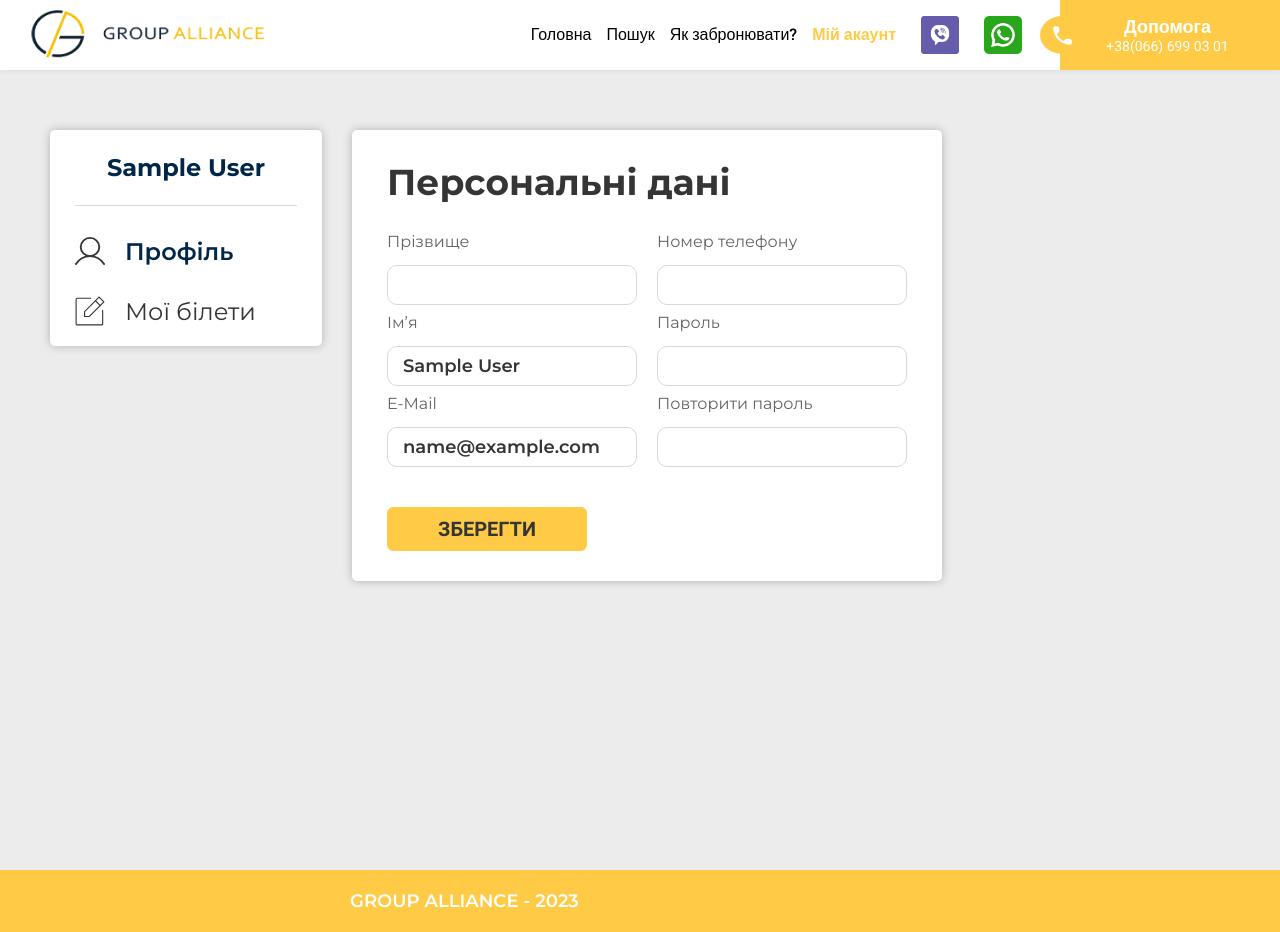
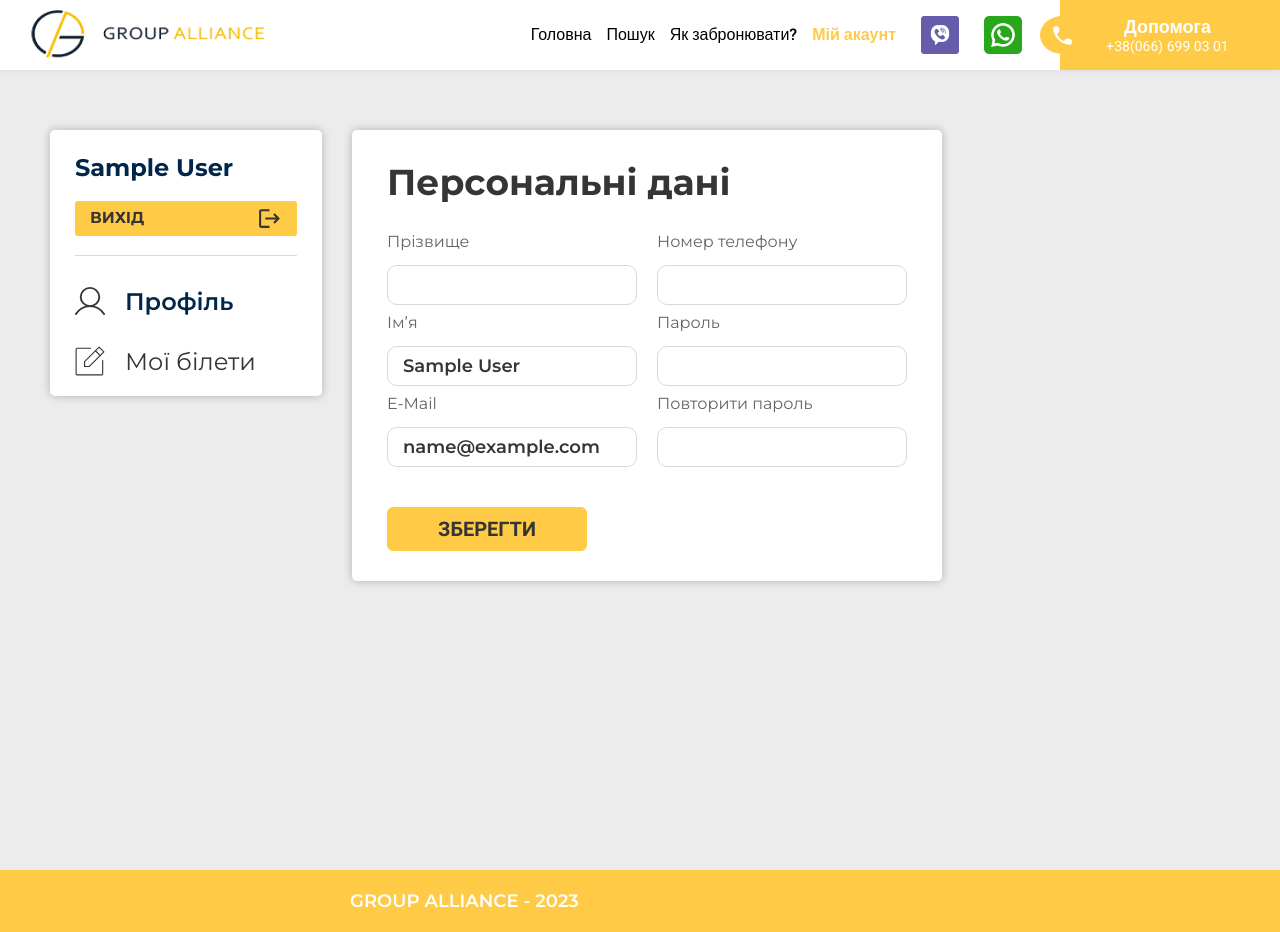
Before and after one commit to viktor-kindrat/finish, a React (Create React App) app: page /account in a window 1280 px wide. Built offline with nearby package versions, Linux system fonts and the light colour scheme; sample sign-in values are in the browser's storage.

Commit message:
authorization setup and account changes

```diff
--- a/src/Components/Account/Account.jsx
+++ b/src/Components/Account/Account.jsx
@@ -7,6 +7,7 @@ import profileIcon from "./SVG/profile.svg"
 import ticketIcon from "./SVG/tickets.svg"
 import profileActiveIcon from "./SVG/profile-active.svg"
 import ticketActiveIcon from "./SVG/tickets-active.svg"
+import logoutIcon from "./SVG/logout.svg"
 
 import PersonalInfo from "../PersonalInfo/PersonalInfo"
 import Tickets from "../Tickets/Tickets"
@@ -14,15 +15,21 @@ import TripsControll from "../TripsControll/TripsControll"
 import UsersControll from "../UsersControll/UsersControll"
 import BackControll from "../BackControll/BackControll"
 
-function Account({ userData, setUserData, alertData, setAlertData, SERVER }) {
+function Account({ getCookie, setCookie, userData, setUserData, alertData, setAlertData, SERVER }) {
     let location = useLocation();
     let go = useNavigate();
+
+    let logoutHandler = ()=>{
+        setUserData(undefined);
+        setCookie("userToken", "", 0)
+        go("/authorization")
+    }
 
     useEffect(() => {
         if (!userData) {
             go("/authorization")
         }
-    }, [])
+    }, [go, userData])
 
     return (
         <>
@@ -31,7 +38,8 @@ function Account({ userData, setUserData, alertData, setAlertData, SERVER }) {
                     <section className="Account">
                         <div className="Account__menu">
                             <div className="Account__menu-head">
-                                <h2 className="Account__menu-headline">{userData.name} <br /> {userData.surname}</h2>
+                                <h2 className="Account__menu-headline">{userData.name} {userData.surname}</h2>
+                                <button className="Account__logout-btn">Вихід <img src={logoutIcon} alt="log out" /></button>
                             </div>
                             <nav className="Account__menu-nav">
                                 <Link to="/account">
@@ -47,8 +55,8 @@ function Account({ userData, setUserData, alertData, setAlertData, SERVER }) {
                             </nav>
                         </div>
                         <Routes>
-                            <Route path="/" element={<PersonalInfo {...{ userData, setUserData, alertData, setAlertData, SERVER }} />} />
-                            <Route path="/tickets" element={<Tickets {...{ userData, setUserData, alertData, setAlertData, SERVER }} />} />
+                            <Route path="/" element={<PersonalInfo {...{ getCookie, setCookie, userData, setUserData, alertData, setAlertData, SERVER }} />} />
+                            <Route path="/tickets" element={<Tickets {...{ getCookie, setCookie, userData, setUserData, alertData, setAlertData, SERVER }} />} />
                         </Routes>
                     </section>
                     :
@@ -56,6 +64,7 @@ function Account({ userData, setUserData, alertData, setAlertData, SERVER }) {
                         <div className="Account__menu">
                             <div className="Account__menu-head">
                                 <h2 className="Account__menu-headline">Admin</h2>
+                                <button className="Account__logout-btn" onClick={logoutHandler}>Вихід <img src={logoutIcon} alt="log out" /></button>
                             </div>
                             <nav className="Account__menu-nav">
                                 <Link to="/account">
--- a/src/Components/Account/Styles/Account.css
+++ b/src/Components/Account/Styles/Account.css
@@ -30,18 +30,48 @@
 .Account .Account__menu .Account__menu-head {
   width: 100%;
   display: flex;
-  align-items: center;
+  flex-direction: column;
+  gap: 15px;
+  align-items: flex-start;
   justify-content: center;
   position: relative;
 }
 .Account .Account__menu .Account__menu-head .Account__menu-headline {
-  text-align: center;
+  text-align: left;
   color: #00274A;
   text-align: center;
   font-size: 24px;
   font-style: normal;
   font-weight: 700;
   line-height: 150%;
+}
+.Account .Account__menu .Account__menu-head .Account__logout-btn {
+  width: 100%;
+  height: auto;
+  display: flex;
+  gap: 10px;
+  align-items: center;
+  justify-content: space-between;
+  background: #FFCB46;
+  border: none;
+  outline: none;
+  cursor: pointer;
+  padding: 5px 15px;
+  text-transform: uppercase;
+  font-weight: 700;
+  color: #353535;
+  font-size: calc(12px + 0.3vw);
+  border-radius: 3px;
+  -webkit-border-radius: 3px;
+  -moz-border-radius: 3px;
+  -ms-border-radius: 3px;
+  -o-border-radius: 3px;
+}
+.Account .Account__menu .Account__menu-head .Account__logout-btn img {
+  height: 25px;
+  aspect-ratio: 1/1;
+  object-fit: contain;
+  pointer-events: none;
 }
 .Account .Account__menu .Account__menu-head::after {
   content: "";
--- a/src/Components/Account/Styles/Account.scss
+++ b/src/Components/Account/Styles/Account.scss
@@ -32,18 +32,50 @@
         .Account__menu-head {
             width: 100%;
             display: flex;
-            align-items: center;
+            flex-direction: column;
+            gap: 15px;
+            align-items: flex-start;
             justify-content: center;
             position: relative;
 
             .Account__menu-headline {
-                text-align: center;
+                text-align: left;
                 color: #00274A;
                 text-align: center;
                 font-size: 24px;
                 font-style: normal;
                 font-weight: 700;
                 line-height: 150%;
+            }
+
+            .Account__logout-btn {
+                width: 100%;
+                height: auto;
+                display: flex;
+                gap: 10px;
+                align-items: center;
+                justify-content: space-between;
+                background: #FFCB46;
+                border: none;
+                outline: none;
+                cursor: pointer;
+                padding: 5px 15px;
+                text-transform: uppercase;
+                font-weight: 700;
+                color: #353535;
+                font-size: calc(12px + .3vw);
+                border-radius: 3px;
+                -webkit-border-radius: 3px;
+                -moz-border-radius: 3px;
+                -ms-border-radius: 3px;
+                -o-border-radius: 3px;
+
+                img {
+                    height: 25px;
+                    aspect-ratio: 1/1;
+                    object-fit: contain;
+                    pointer-events: none;
+                }
             }
 
             &::after {
@@ -127,6 +159,7 @@
         &_admin {
             width: 100%;
             background: transparent;
+
             .Account__menu {
                 display: none;
             }
--- a/src/Components/App/App.jsx
+++ b/src/Components/App/App.jsx
@@ -43,7 +43,7 @@ function App() {
 	let [userData, setUserData] = useState(JSON.parse(sessionStorage.getItem("userData")) || undefined)
 	let [authUserData, setAuthUserData] = useState({ name: "", surname: "", email: "", phoneNumber: "", password: "", confirmPassword: "" });
 	let [loaderData, setLoaderData] = useState({ shown: false, loaderText: "Завантаження" })
-	let [alertData, setAlertData] = useState({ show: false, message: "Успіх!", actionCaption: "закрити", action: () => { } })
+	let [alertData, setAlertData] = useState({ delay: 0, show: false, message: "Успіх!", actionCaption: "закрити", action: () => { } })
 	let server = useContext(hrefContext).server;
 	let TOKEN = getCookie("userToken");
 
@@ -97,7 +97,7 @@ function App() {
 				if (data.token) {
 					setUserDataAndToken(data.token)
 				}
-				setAlertData({ show: true, message: data.message, actionCaption: data.message === "Ви успішно увійшли" ? "Мій акаунт" : "Закрити", action: data.message === "Ви успішно увійшли" ? () => go("/account") : () => { } })
+				setAlertData({ delay: 0.9, show: true, message: data.message, actionCaption: data.message === "Ви успішно увійшли" ? "Мій акаунт" : "Закрити", action: data.message === "Ви успішно увійшли" ? () => go("/account") : () => { } })
 			})
 		}
 	}
@@ -118,7 +118,7 @@ function App() {
 		if (notEmpty && passwordsMathces) {
 			setCookie("userToken", "", 0)
 			SERVER("Реєструємо", "POST", "auth/sign-up", "application/json", data).then(data => {
-				setAlertData({ show: true, message: data.message, actionCaption: data.message === "Зареєстровано успішно!" ? "Мій акаунт" : "Закрити", action: data.message === "Зареєстровано успішно!" ? () => go("/account") : () => { } })
+				setAlertData({ delay: 0.9, show: true, message: data.message, actionCaption: data.message === "Зареєстровано успішно!" ? "Мій акаунт" : "Закрити", action: data.message === "Зареєстровано успішно!" ? () => go("/account") : () => { } })
 				if (data.token) {
 					setUserDataAndToken(data.token)
 				}
@@ -135,7 +135,7 @@ function App() {
 
 		if (notEmpty) {
 			SERVER("Надсилаємо e-mail", "POST", "auth/reset-password", "application/json", data).then(data => {
-				setAlertData({ show: true, message: data.message, actionCaption: "На головну", action: () => go("/") })
+				setAlertData({ delay: 0.9, show: true, message: data.message, actionCaption: "На головну", action: () => go("/") })
 			})
 		}
 	}
@@ -147,8 +147,8 @@ function App() {
 			<Header />
 			<Routes>
 				<Route path='/*' element={<Home {...{ change, triggerChange }} />} />
-				<Route path='account/*' element={<Account {...{ userData, setUserData, alertData, setAlertData, SERVER }} />} />
-				<Route path='authorization/*' element={<Authorization {...{ handleLogin, handleSignUp, handleRecover }} userData={authUserData} setUserData={setAuthUserData} isEdit={false} />} />
+				<Route path='account/*' element={<Account {...{ getCookie, setCookie, userData, setUserData, alertData, setAlertData, SERVER }} />} />
+				<Route path='authorization/*' element={<Authorization logined={!(!userData)} {...{ handleLogin, handleSignUp, handleRecover }} userData={authUserData} setUserData={setAuthUserData} isEdit={false} />} />
 			</Routes>
 			<PhoneMenu />
 			<Footer />
--- a/src/Components/Authorization/Authorization.jsx
+++ b/src/Components/Authorization/Authorization.jsx
@@ -1,8 +1,17 @@
 import "./Styles/Authorization.css"
-import { useState } from "react"
+import { useState, useEffect } from "react"
+import { useNavigate } from "react-router-dom";
 
-function Authorization({ handleLogin, handleSignUp, handleRecover, handleEdit, isEdit, userData, setUserData }) {
+function Authorization({ logined, handleLogin, handleSignUp, handleRecover, handleEdit, isEdit, userData, setUserData }) {
     let [state, setState] = useState(isEdit ? "edit" : "login");
+
+    let go = useNavigate()
+
+    useEffect(()=>{
+        if (logined) {
+            go("/account")
+        }
+    }, [logined, go])
 
     const normalizeInput = (value) => {
         if (!value) return value;
--- a/src/Components/UI/Alert/Alert.jsx
+++ b/src/Components/UI/Alert/Alert.jsx
@@ -3,15 +3,15 @@ import "./Styles/Alert.css";
 import { useEffect } from "react";
 import { gsap } from "gsap";
 
-function Alert({ show, message, actionCaption, action, close }) {
+function Alert({delay, show, message, actionCaption, action, close }) {
     useEffect(() => {
         if (show) {
             let tl = gsap.timeline()
-            tl.set("body", { delay: 0.9, overflowY: "hidden" })
+            tl.set("body", { delay: delay, overflowY: "hidden" })
                 .set(".Alert", { display: "flex" })
                 .to(".Alert", { opacity: 1, duration: 0.3 })
         }
-    }, [show])
+    }, [show, delay])
     let handleClick = () => {
         let tl = gsap.timeline()
         tl.to(".Alert", { opacity: 0, duration: 0.3 })
```
Also changed, not shown: src/Components/PersonalInfo/PersonalInfo.jsx (+77 -5 lines), src/Components/Account/SVG/logout.svg (added).
